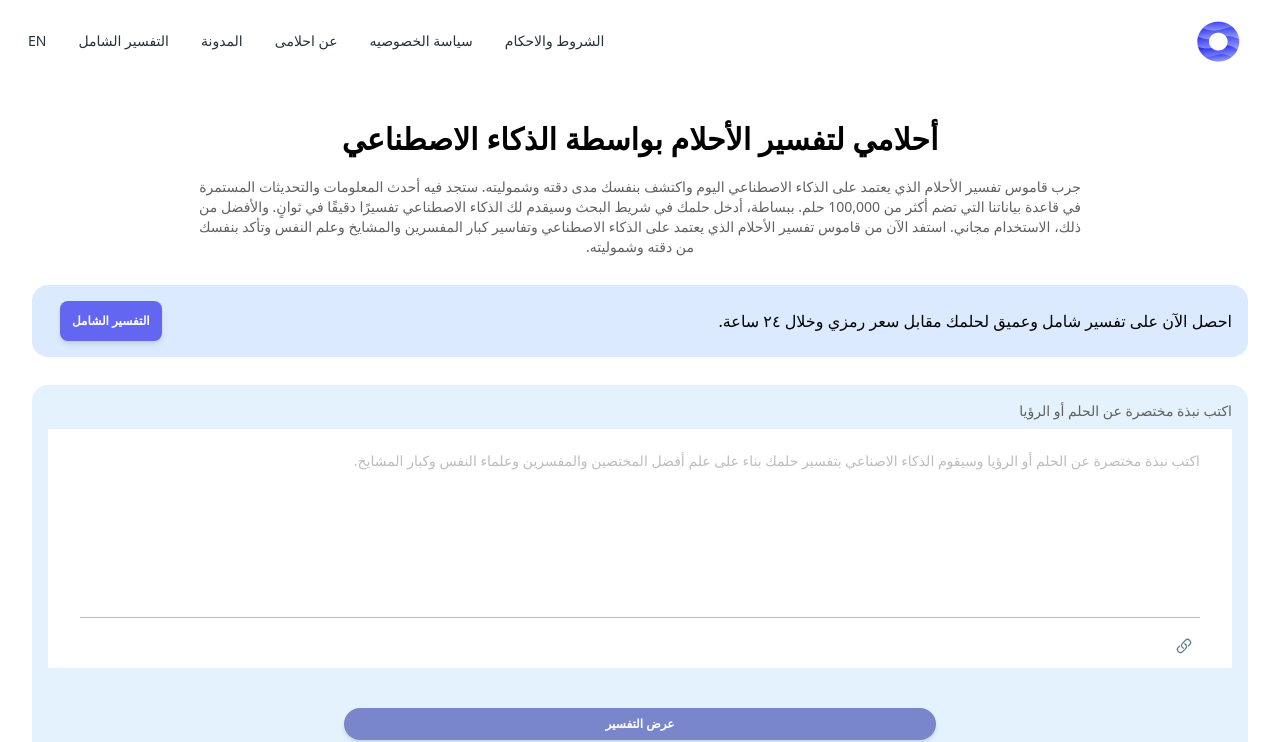
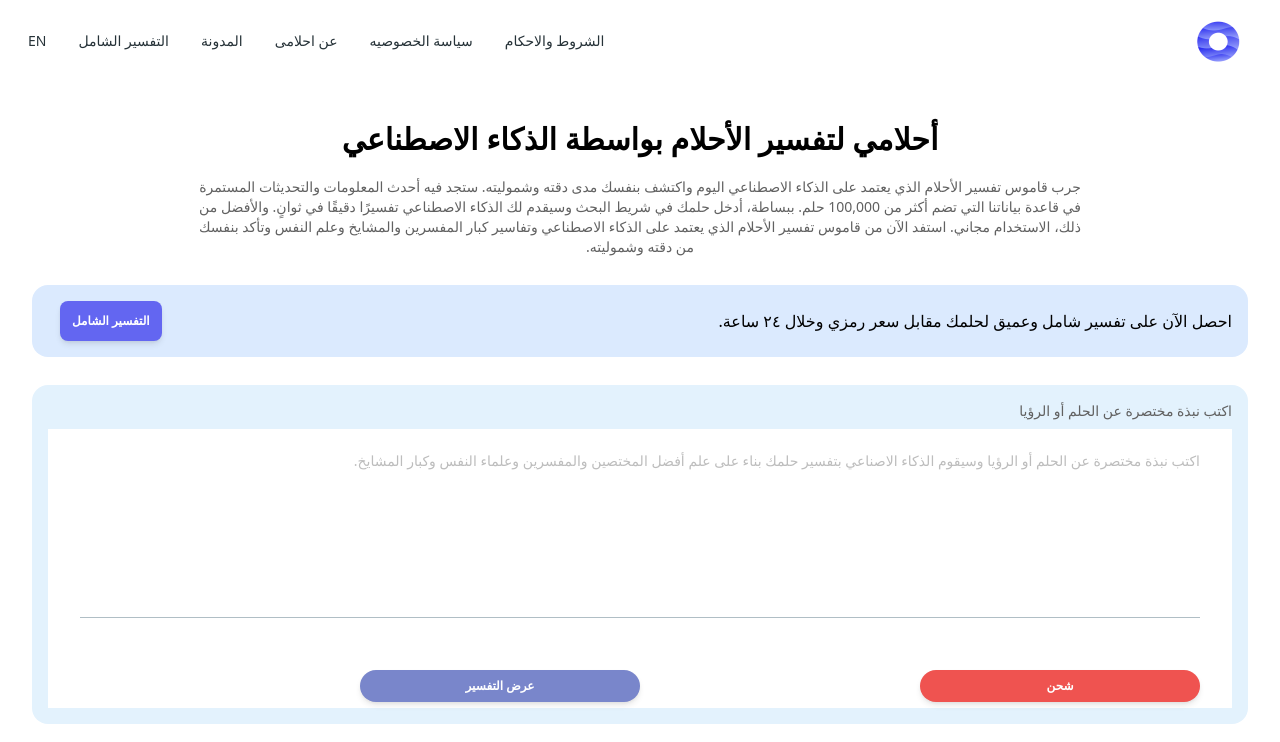
Before and after one commit to Ranatarek22/A7lamy, a React (Vite) app: page / in a window 1280 px wide. Shown: the top 742 px of the page. Built offline with nearby package versions, Linux system fonts and the light colour scheme.

Commit message:
newUpdates for token

```diff
--- a/src/components/Home/Dream.jsx
+++ b/src/components/Home/Dream.jsx
@@ -34,21 +34,11 @@ const Dream = () => {
           "Content-Type": "multipart/form-data",
         },
       });
-      // token = res.data.message;
 
       setToken(res.data.message);
-      // const resPay = await apiInstance.get(`/payment`, {
-      //   params: { token },
-      //   headers: {
-      //     "ngrok-skip-browser-warning": "true",
-      //   },
-      // });
-      // navigate(`/${resPay.data}`);
-      // console.log(resPay.data);
       console.log(res.data);
-
       setResponse(res.data.data);
-
+      localStorage.setItem("token", token);
       localStorage.setItem("freeTrialUsed", "true");
       setIsFreeTrialUsed(true);
     } catch (error) {
@@ -57,6 +47,9 @@ const Dream = () => {
     }
   };
   const payment = async () => {
+    let newToken = localStorage.getItem("token");
+    console.log(newToken);
+    setToken(newToken);
     try {
       const res = await apiInstance.get(`/payment`, {
         params: { token },
@@ -64,10 +57,8 @@ const Dream = () => {
           "ngrok-skip-browser-warning": "true",
         },
       });
-
-
+      localStorage.setItem("token", token);
       window.location.href = res.data.data;
-
     } catch (error) {
       console.error("Error fetching ", error);
     }
@@ -92,47 +83,33 @@ const Dream = () => {
             onChange={(e) => setDreamText(e.target.value)}
           />
           <div className="flex w-full justify-between py-1.5">
-            <IconButton variant="text" color="blue-gray" size="sm">
-              <svg
-                xmlns="http://www.w3.org/2000/svg"
-                fill="none"
-                viewBox="0 0 24 24"
-                stroke="currentColor"
-                strokeWidth={2}
-                className="h-4 w-4"
+            <div className="flex w-full mx-0 flex-row-reverse">
+              <Button
+                size="sm"
+                className="py-2 rounded-full mt-10 w-[25%] text-center mx-auto bg-indigo-300 text-white"
+                type="submit"
               >
-                <path
-                  strokeLinecap="round"
-                  strokeLinejoin="round"
-                  d="M13.19 8.688a4.5 4.5 0 011.242 7.244l-4.5 4.5a4.5 4.5 0 01-6.364-6.364l1.757-1.757m13.35-.622l1.757-1.757a4.5 4.5 0 00-6.364-6.364l-4.5 4.5a4.5 4.5 0 001.242 7.244"
-                />
-              </svg>
-            </IconButton>
+                عرض التفسير
+              </Button>
+
+              <Button
+                size="sm"
+                className="py-2  rounded-full  mt-10 w-[25%] text-center bg-red-400 text-white"
+                onClick={payment}
+              >
+                شحن
+              </Button>
+            </div>
           </div>
         </div>
 
-        {!isFreeTrialUsed ? (
-          <div className="flex justify-center items-center gap-2">
-            <Button
-              size="sm"
-              className="py-2 px-4 rounded-full mt-10 w-1/2 text-center mx-auto bg-indigo-300 text-white"
-              type="submit"
-            >
-              عرض التفسير
-            </Button>
-          </div>
+        {/* {!isFreeTrialUsed ? (
+          <div className="flex justify-center items-center gap-2"></div>
         ) : (
           <div className="flex justify-center items-center gap-2 mt-4">
             <p>لقد استنفدت محاولتك المجانية.</p>
-            <Button
-              size="sm"
-              className="py-2 px-4 rounded-full w-[25%] text-center bg-red-400 text-white"
-              onClick={payment}
-            >
-              شحن
-            </Button>
           </div>
-        )}
+        )} */}
 
         {response && (
           <div className="mt-4 p-4 bg-white rounded shadow-md">
```
